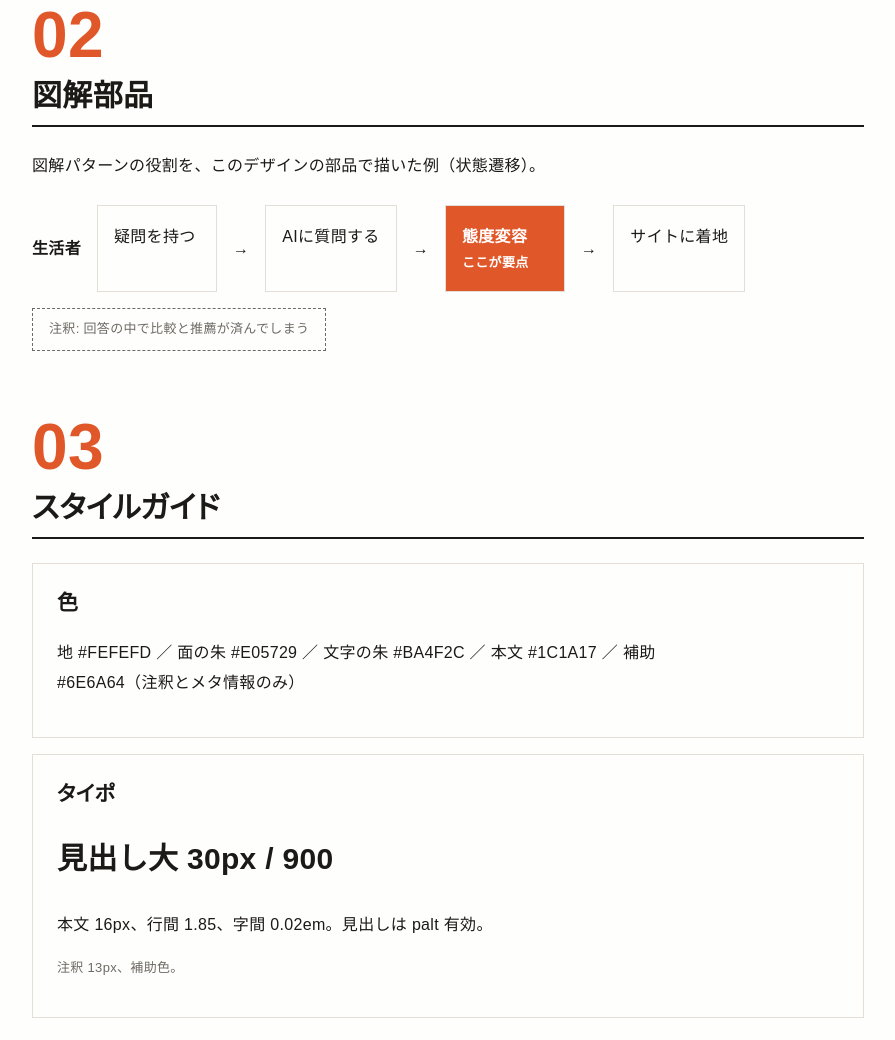
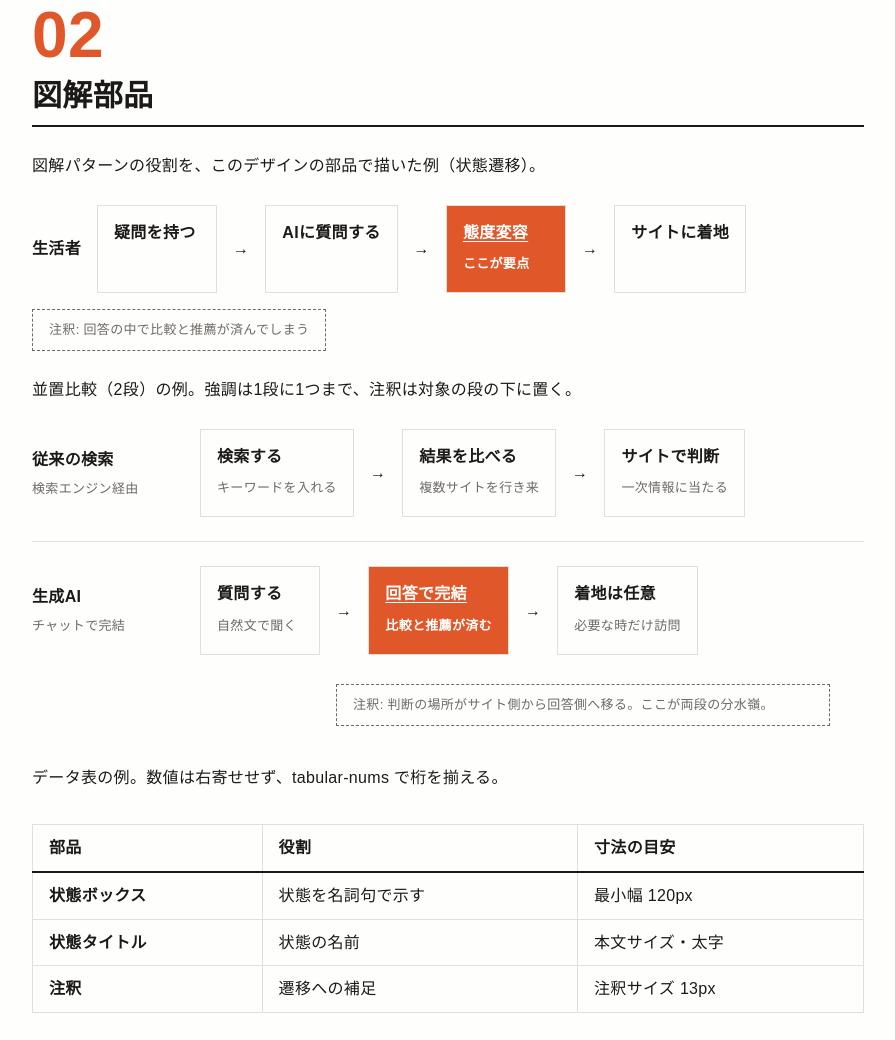
Before and after one commit to manji6/design-library, a plain HTML site: page designs/editorial/sample.html in a window 1280 px wide. Shown: the part 1020-2060 px from the top of the page, without its empty margins (192-1087 px from the left). Drawn offline with Linux system fonts and the light colour scheme; a web font is replaced by a local one.

Commit message:
v0.2.0: 図解部品とデータ表の正式部品化、様式CSSの使い方ルール明記 (#13)
Co-authored-by: manji6 <manji6@users.noreply.github.com>

```diff
--- a/designs/editorial/editorial.css
+++ b/designs/editorial/editorial.css
@@ -65,17 +65,54 @@ small, .note { font-size: var(--typography-size-note); color: var(--colors-sub);
 .js .rv { opacity: 0; transform: translateY(12px); transition: opacity .6s ease, transform .6s ease; }
 .js .rv.in { opacity: 1; transform: none; }
 
+/* データ表 */
+.table-wrap { overflow-x: auto; }
+.data-table { width: 100%; border-collapse: collapse; margin: var(--spacing-s2) 0; }
+.data-table th, .data-table td { border: var(--border-width) solid var(--colors-hairline);
+  padding: var(--spacing-s1) var(--spacing-s2); text-align: left; vertical-align: top; }
+.data-table thead th { border-bottom: 2px solid var(--colors-ink); font-weight: 700; }
+.data-table tbody th { font-weight: 700; }
+.data-table .num { font-variant-numeric: tabular-nums; }
+
 /* 図解部品 */
 .dg { display: flex; align-items: stretch; gap: var(--spacing-s2); flex-wrap: wrap; margin: var(--spacing-s3) 0; }
 .dg .actor { font-weight: 700; align-self: center; }
+.dg .actor small { display: block; font-weight: 400; color: var(--colors-sub);
+  font-size: var(--typography-size-note); }
 .dg .state { border: var(--border-width) solid var(--colors-hairline); background: var(--colors-paper);
   padding: var(--spacing-s2); min-width: 120px; }
-.dg .state small { display: block; }
+.dg .state .st-title { display: block; font-size: var(--typography-body-size); font-weight: 700;
+  line-height: var(--typography-heading-line-height); }
+.dg .state small { display: block; font-size: var(--typography-size-note); color: var(--colors-sub);
+  margin-top: var(--spacing-s1); }
 .dg .arrow { align-self: center; color: var(--colors-ink); }
 .dg .state.emph { background: var(--colors-key); color: var(--colors-key-on); font-weight: 700; }
 .dg .state.emph small { color: var(--colors-key-on); }
+.dg .state.emph .st-title { text-decoration: underline; text-underline-offset: 3px; }
+.dg .state.keyed { border: 2px solid var(--colors-key); }
+.dg .state.heavy { border: 2px solid var(--colors-ink); }
 .dg .callout { border: var(--border-width) dashed var(--colors-sub); color: var(--colors-sub);
   padding: var(--spacing-s1) var(--spacing-s2); font-size: var(--typography-size-note); align-self: center; }
+.dg .annotation { border: var(--border-width) dashed var(--colors-sub); color: var(--colors-sub);
+  padding: var(--spacing-s1) var(--spacing-s2); font-size: var(--typography-size-note);
+  flex-basis: 100%; margin-left: calc(120px + var(--spacing-s2)); }
+.dg-title { font-size: var(--typography-size-h3); font-weight: 900;
+  line-height: var(--typography-heading-line-height); margin: 0 0 var(--spacing-s2); }
+.dg-title .dg-sub { font-size: var(--typography-size-note); font-weight: 400; color: var(--colors-sub); }
+
+/* 図解の並置比較（2段の対比） */
+.dg-compare { display: grid; gap: var(--spacing-s3); margin: var(--spacing-s3) 0; }
+.dg-row { display: grid; grid-template-columns: 9em 1fr; gap: var(--spacing-s3); align-items: start; }
+.dg-row + .dg-row { border-top: var(--border-width) solid var(--colors-hairline);
+  padding-top: var(--spacing-s3); }
+.dg-cond { font-weight: 700; padding-top: var(--spacing-s2); }
+.dg-cond small { display: block; font-weight: 400; color: var(--colors-sub);
+  font-size: var(--typography-size-note); margin-top: 2px; }
+.dg-row .dg { margin: 0; }
+@media (max-width: 720px) {
+  .dg-row { grid-template-columns: 1fr; }
+  .dg .annotation { margin-left: 0; }
+}
 
 /* コピーボタン等 */
 button.copy { border: var(--border-width) solid var(--colors-hairline); background: var(--colors-paper);
--- a/designs/editorial/sample.html
+++ b/designs/editorial/sample.html
@@ -48,14 +48,49 @@
     <p class="rv">図解パターンの役割を、このデザインの部品で描いた例（状態遷移）。</p>
     <div class="dg rv">
       <span class="actor">生活者</span>
-      <div class="state">疑問を持つ</div>
+      <div class="state"><span class="st-title">疑問を持つ</span></div>
       <span class="arrow">→</span>
-      <div class="state">AIに質問する</div>
+      <div class="state"><span class="st-title">AIに質問する</span></div>
       <span class="arrow">→</span>
-      <div class="state emph">態度変容<small>ここが要点</small></div>
+      <div class="state emph"><span class="st-title">態度変容</span><small>ここが要点</small></div>
       <span class="arrow">→</span>
-      <div class="state">サイトに着地</div>
+      <div class="state"><span class="st-title">サイトに着地</span></div>
       <span class="callout">注釈: 回答の中で比較と推薦が済んでしまう</span>
+    </div>
+    <p class="rv">並置比較（2段）の例。強調は1段に1つまで、注釈は対象の段の下に置く。</p>
+    <div class="dg-compare rv">
+      <div class="dg-row">
+        <div class="dg-cond">従来の検索<small>検索エンジン経由</small></div>
+        <div class="dg">
+          <div class="state"><span class="st-title">検索する</span><small>キーワードを入れる</small></div>
+          <span class="arrow">→</span>
+          <div class="state"><span class="st-title">結果を比べる</span><small>複数サイトを行き来</small></div>
+          <span class="arrow">→</span>
+          <div class="state"><span class="st-title">サイトで判断</span><small>一次情報に当たる</small></div>
+        </div>
+      </div>
+      <div class="dg-row">
+        <div class="dg-cond">生成AI<small>チャットで完結</small></div>
+        <div class="dg">
+          <div class="state"><span class="st-title">質問する</span><small>自然文で聞く</small></div>
+          <span class="arrow">→</span>
+          <div class="state emph"><span class="st-title">回答で完結</span><small>比較と推薦が済む</small></div>
+          <span class="arrow">→</span>
+          <div class="state"><span class="st-title">着地は任意</span><small>必要な時だけ訪問</small></div>
+          <p class="annotation">注釈: 判断の場所がサイト側から回答側へ移る。ここが両段の分水嶺。</p>
+        </div>
+      </div>
+    </div>
+    <p class="rv">データ表の例。数値は右寄せせず、tabular-nums で桁を揃える。</p>
+    <div class="table-wrap rv">
+      <table class="data-table">
+        <thead><tr><th>部品</th><th>役割</th><th class="num">寸法の目安</th></tr></thead>
+        <tbody>
+          <tr><th>状態ボックス</th><td>状態を名詞句で示す</td><td class="num">最小幅 120px</td></tr>
+          <tr><th>状態タイトル</th><td>状態の名前</td><td class="num">本文サイズ・太字</td></tr>
+          <tr><th>注釈</th><td>遷移への補足</td><td class="num">注釈サイズ 13px</td></tr>
+        </tbody>
+      </table>
     </div>
   </section>
 
```
Also changed, not shown: 5 other files.
